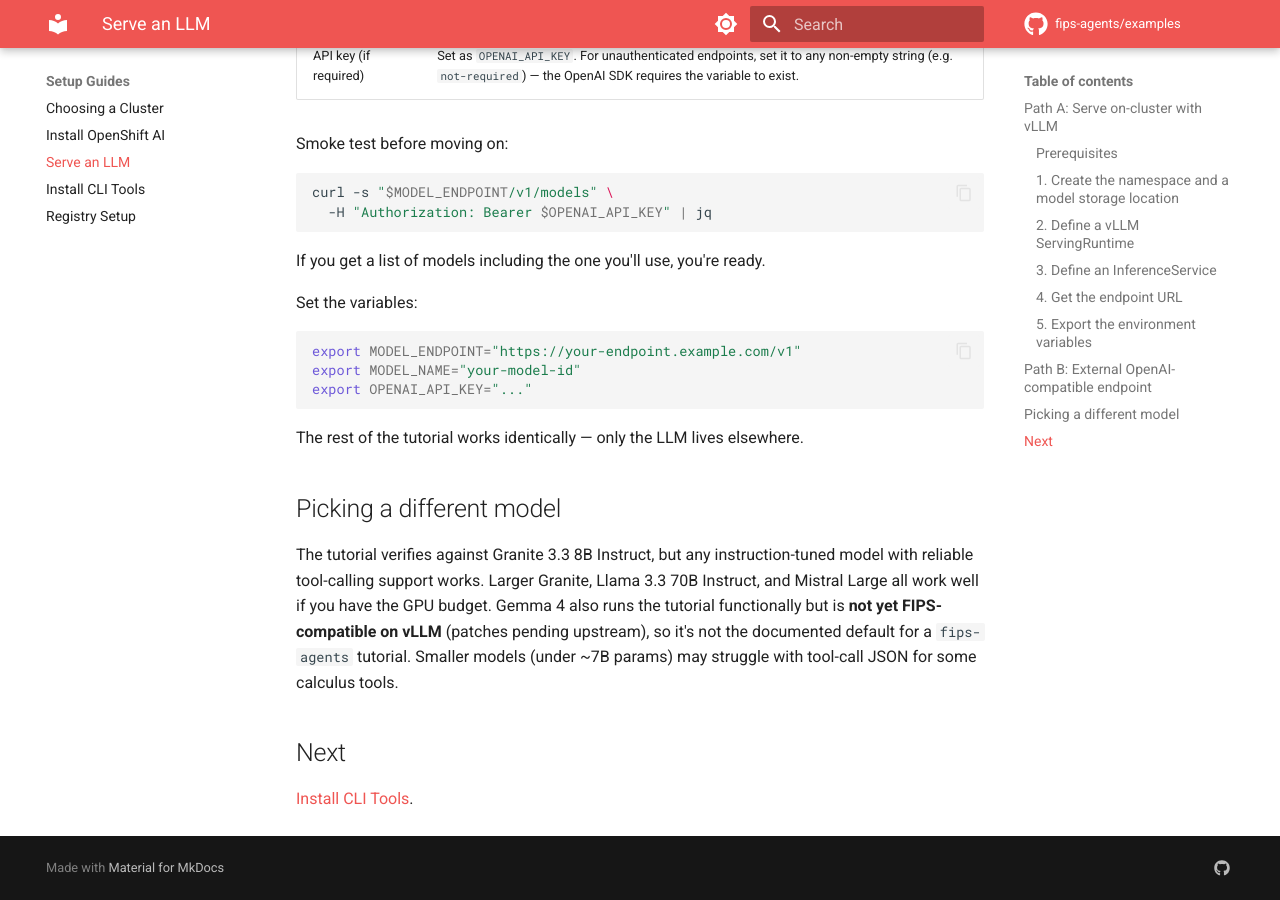
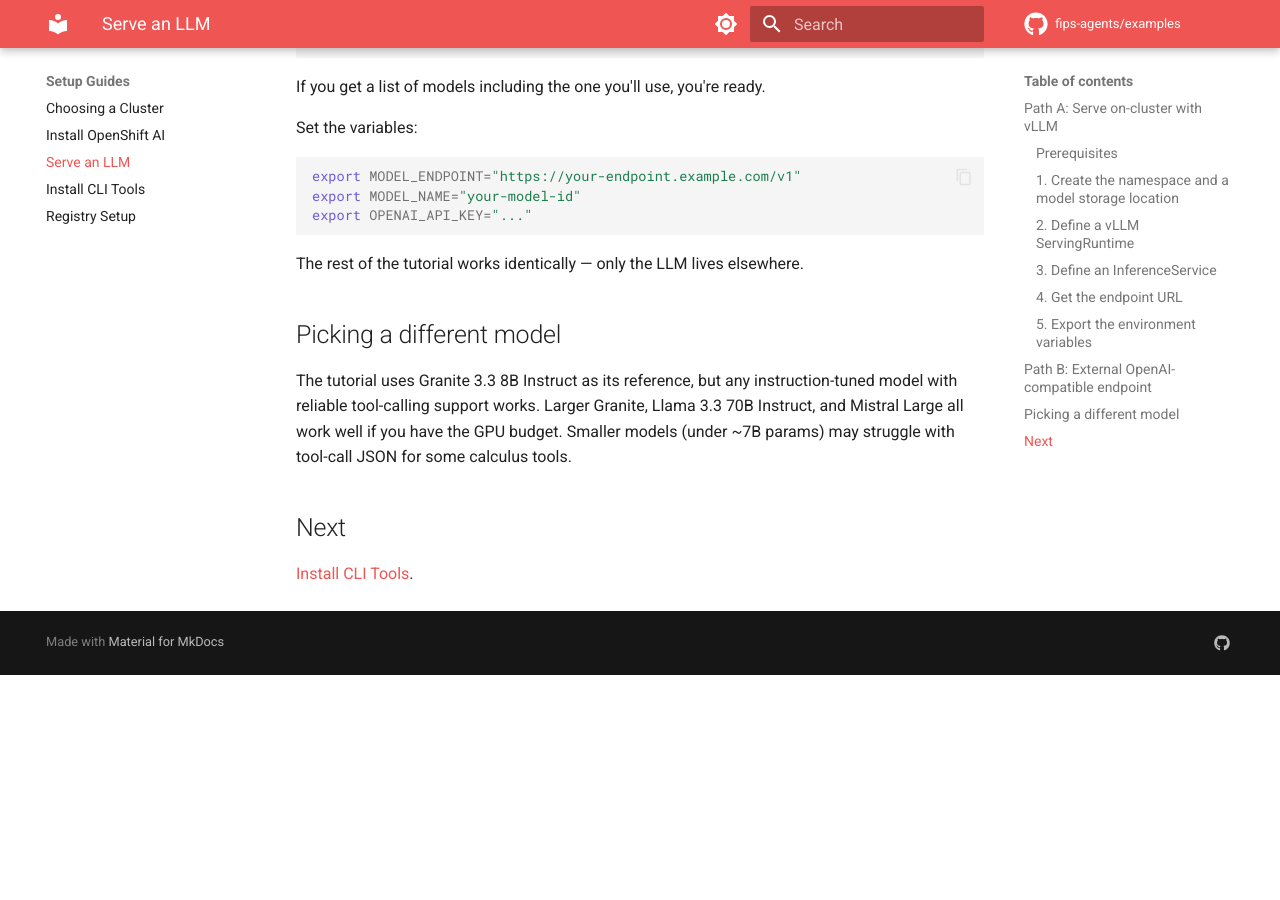
Before and after one commit to fips-agents/examples, an MkDocs documentation site: the page built from docs/guides/serve-an-llm.md, in a window 1280 px wide and 900 px high, scrolled down 3780 px. Built offline with MkDocs 1.6.1 and Material for MkDocs 9.7.7, drawn with Linux system fonts in a browser that asks for light colours; comment, search, counter and statistics services are not loaded; after the commit the page ends 4455 px from its top, so only the background shows below that; some of the changed text lies outside the part shown.

Commit message:
docs: Drop "why not Gemma" callout; soften FIPS framing on Granite
The callout would age poorly: Gemma 4 FIPS support on vLLM is actively
being worked upstream, so the "not yet FIPS-compatible" line will be
wrong as soon as that lands. Drops it everywhere and pulls back the
FIPS emphasis around Granite to a single neutral mention. The tutorial
just uses Granite; readers don't need a comparative justification.

Also drops the planned Granite smoke test from NEXT_SESSION.md —
Granite is known to work with fips-agents, so the risk is being
accepted without an additional verification run.

Assisted-by: Claude Code (Opus 4.7)

```diff
--- a/docs/guides/serve-an-llm.md
+++ b/docs/guides/serve-an-llm.md
@@ -3,16 +3,9 @@
 The agent in this tutorial talks to an OpenAI-compatible LLM endpoint. The
 reference model is **`ibm-granite/granite-3.3-8b-instruct`** served via
 **vLLM**. Granite 3.3 8B is small enough to fit on a single 24 GB GPU at
-fp16, capable enough to drive multi-turn tool calls reliably, and
-**FIPS-compatible on vLLM today** — which matters for this tutorial,
-since the framework is `fips-agents` and many target deployments run on
-FIPS-enabled clusters.
-
-!!! note "Why not Gemma?"
-    Gemma 4 also runs well for this tutorial functionally, but vLLM
-    support for Gemma 4 in FIPS mode requires patches that have not yet
-    landed upstream. Until those land, Granite is the safer default for
-    anyone who might end up on a FIPS cluster.
+fp16, capable enough to drive multi-turn tool calls reliably, and works
+well in FIPS mode — useful since this tutorial targets the `fips-agents`
+framework.
 
 This guide covers two paths:
 
@@ -199,14 +192,11 @@ The rest of the tutorial works identically — only the LLM lives elsewhere.
 
 ## Picking a different model
 
-The tutorial verifies against Granite 3.3 8B Instruct, but any
+The tutorial uses Granite 3.3 8B Instruct as its reference, but any
 instruction-tuned model with reliable tool-calling support works.
 Larger Granite, Llama 3.3 70B Instruct, and Mistral Large all work well
-if you have the GPU budget. Gemma 4 also runs the tutorial functionally
-but is **not yet FIPS-compatible on vLLM** (patches pending upstream),
-so it's not the documented default for a `fips-agents` tutorial.
-Smaller models (under ~7B params) may struggle with tool-call JSON for
-some calculus tools.
+if you have the GPU budget. Smaller models (under ~7B params) may
+struggle with tool-call JSON for some calculus tools.
 
 ## Next
 
```
Also changed, not shown: NEXT_SESSION.md (+9 -25 lines), README.md (+1 -1 lines), docs/00-prerequisites.md (+3 -4 lines).
